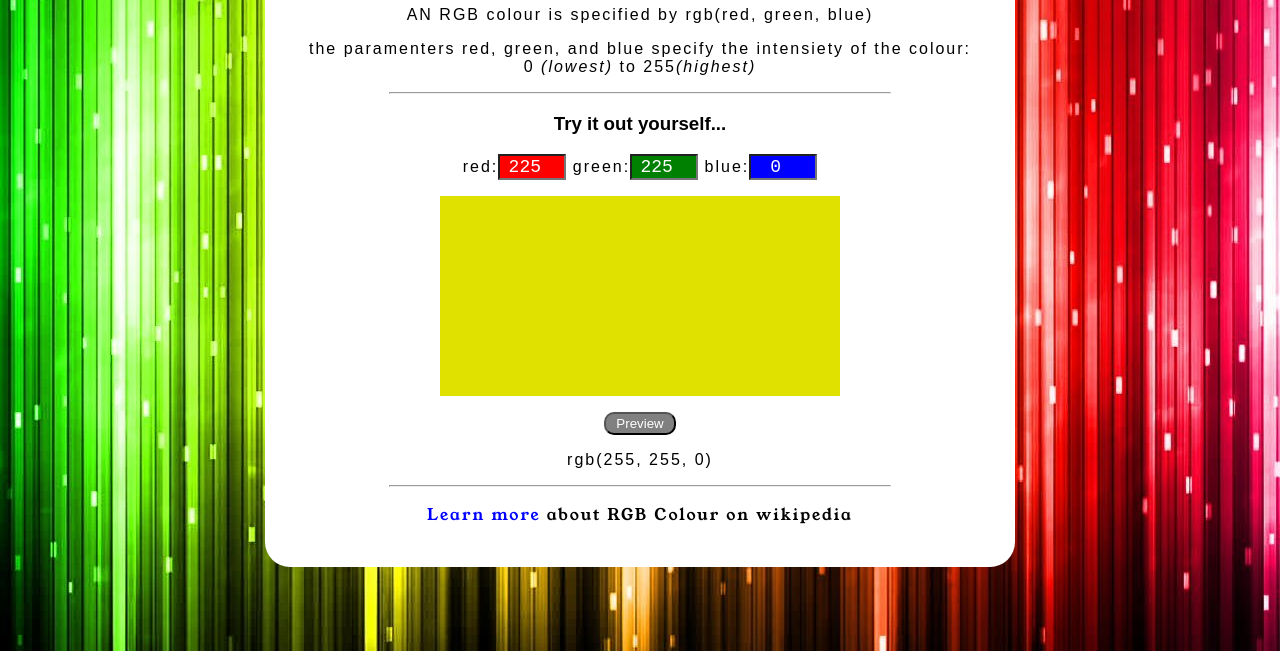
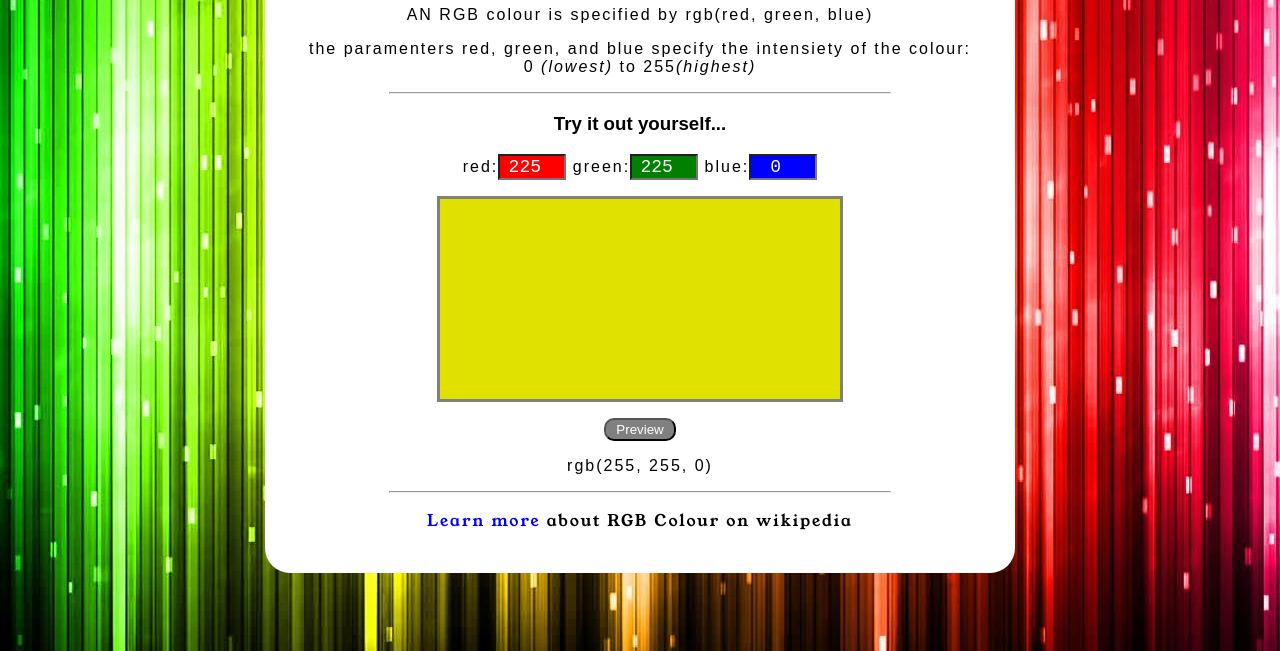
Before and after one commit to ermmily/RBG-colour-selector, a plain HTML site: page index.html in a window 1280 px wide. Shown: the part 149-800 px from the top of the page. Drawn offline with Linux system fonts and the light colour scheme; a web font is replaced by a local one.

Commit message:
Add files via upload

```diff
--- a/style.css
+++ b/style.css
@@ -47,6 +47,7 @@ input {
   height: 200px;
   background: rgb(225, 225, 0);
   margin: auto;
+  border: 3px solid grey;
   text-align: center;
 }
 button {
```
